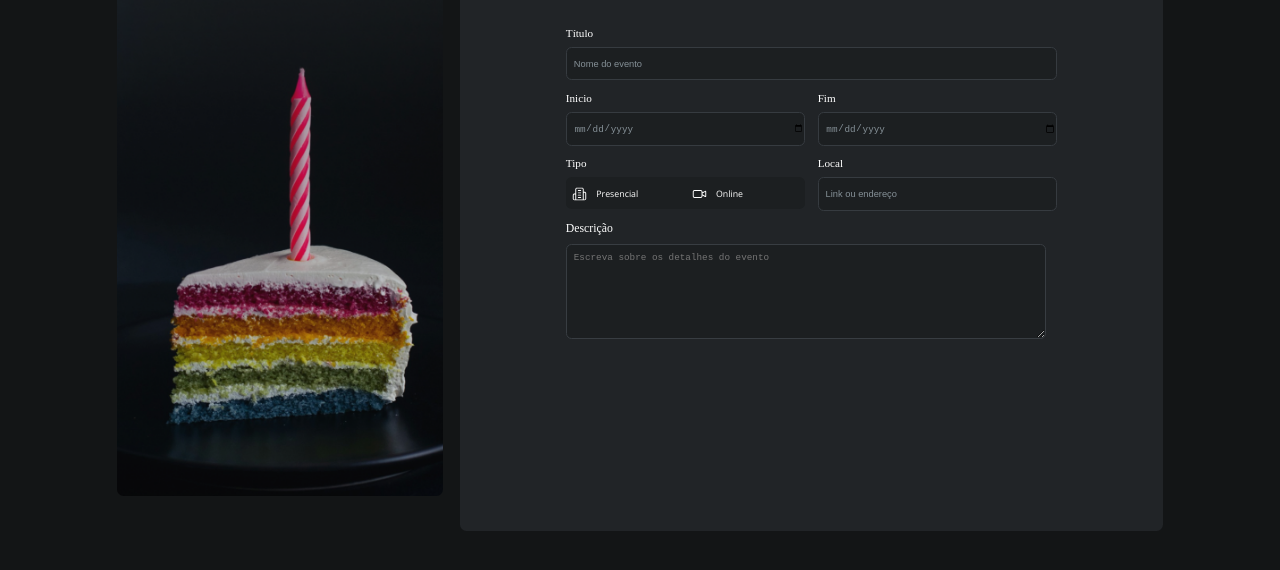
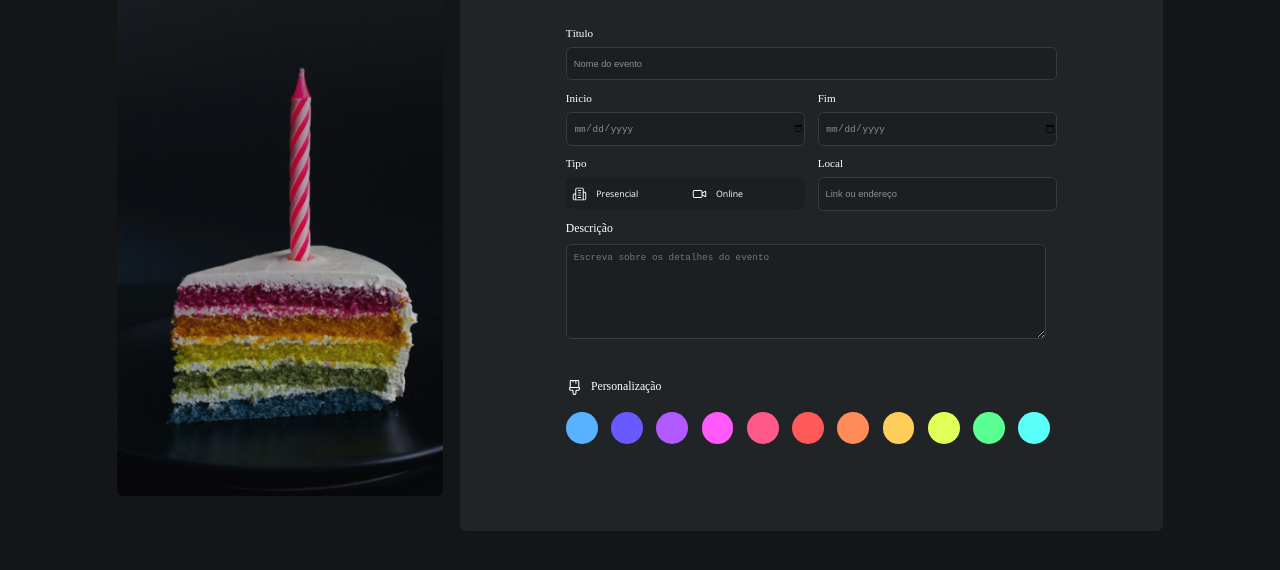
Before and after one commit to GuiibScripts/Formulario-Criacao-Convite, a plain HTML site: page index.html in a window 1280 px wide. Shown: the part 184-754 px from the top of the page. Drawn offline with nearby package versions, Linux system fonts and the light colour scheme.

Commit message:
Color Done

```diff
--- a/index.css
+++ b/index.css
@@ -2,3 +2,4 @@
 @import url(bg-forms.css);
 @import url(main-container.css);
 @import url(aside-container.css);
+@import url(personalizacao.css);
--- a/index.html
+++ b/index.html
@@ -115,6 +115,60 @@
                     </textarea>
             </fieldset>
 
+            <section class="personalizacao">
+                <div><img src="./assets/icons/paintbrush-vertical.svg" alt="">Personalização
+
+                </div>
+                <fieldset class="color-container">
+                    <div class="color-container-inner">
+
+                        <input type="radio" name="option" id="color1">
+                        <label for="color1" class="color-select" style="background-color: var(--brand-light);"></label>
+
+                        <input type="radio" name="option" id="color2">
+                        <label for="color2" class="color-select" style="background-color: var(--navy);"></label>
+
+                        <input type="radio" name="option" id="color3">
+                        <label for="color3" class="color-select" style="background-color: var(--purple);"></label>
+
+                        <input type="radio" name="option" id="color4">
+                        <label for="color4" class="color-select" style="background-color: var(--fuschia);"></label>
+
+                        <input type="radio" name="option" id="color5">
+                        <label for="color5" class="color-select" style="background-color: var(--pink);"></label>
+
+                        <input type="radio" name="option" id="color6">
+                        <label for="color6" class="color-select" style="background-color: var(--danger);"></label>
+
+                        <input type="radio" name="option" id="color7">
+                        <label for="color7" class="color-select" style="background-color: var(--orange);"></label>
+
+                        <input type="radio" name="option" id="color8">
+                        <label for="color8" class="color-select" style="background-color: var(--yellow);"></label>
+
+                        <input type="radio" name="option" id="color9">
+                        <label for="color9" class="color-select" style="background-color: var(--lime);"></label>
+
+                        <input type="radio" name="option" id="color10">
+                        <label for="color10" class="color-select" style="background-color: var(--green);"></label>
+
+                        <input type="radio" name="option" id="color11">
+                        <label for="color11" class="color-select" style="background-color: var(--cyan);"></label>
+
+
+                            </div>
+
+                        </label>
+
+
+
+                    </div>
+
+                </fieldset>
+
+
+
+            </section>
 
 
 
--- /dev/null
+++ b/personalizacao.css
@@ -0,0 +1,29 @@
+.personalizacao {
+    margin-top: 3rem;
+}
+
+.color-container-inner {
+    display: flex;
+    gap: 1.2rem;
+
+
+
+    & input {
+        display: none;
+    }
+
+
+}
+
+.color-select {
+    margin-top: 1.5rem;
+    width: 3rem;
+    height: 3rem;
+    border-radius: 50%;
+
+}
+
+.color-container-inner input[type="radio"]:checked + label {
+    border: solid;
+
+}
```
